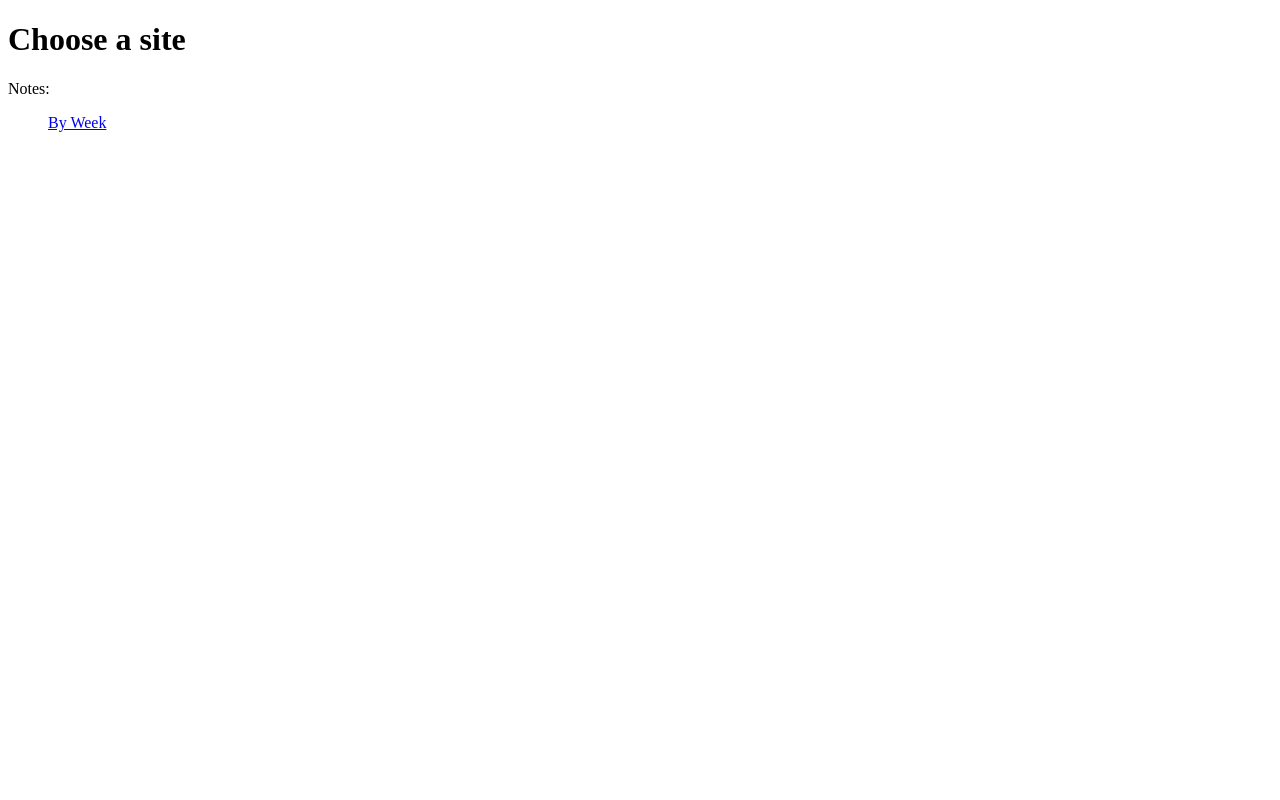
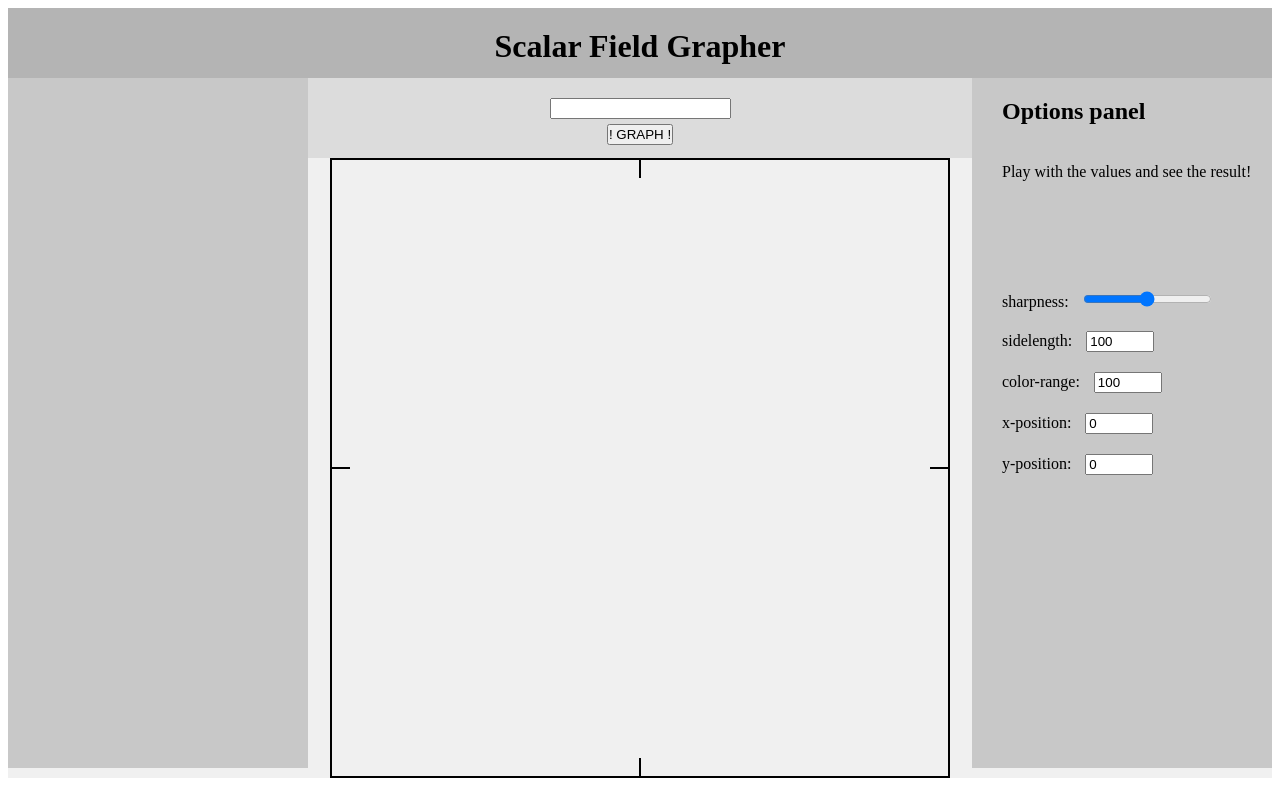
Before and after one commit to Andrias-Scheuchzeri/My, a plain HTML site: page index.html in a window 1280 px wide. Drawn offline with Linux system fonts and the light colour scheme.

Commit message:
Update index.html

```diff
--- a/index.html
+++ b/index.html
@@ -1,16 +1,206 @@
+
 <!DOCTYPE html>
 <html lang="en">
 
   <head>
     <meta charset="utf-8">
-    <title> MyWeb </title>
+    <title> Visualization </title>
+    <style>
+      #leftside  {
+        width: 300px;
+        height: 690px;
+        background: rgb(200,200,200);
+        float: left;
+      }
+      #rightside {
+        width: 270px;
+        height: 690px;
+        background: rgb(200,200,200);
+        float: right;
+        padding-left: 30px;
+      }
+      #heading	{
+        height: 70px;
+        width: 100%;
+        background: rgb(180,180,180);
+      }
+      #above		{
+        height: 70px;
+        width: 100%;
+        background: rgb(220,220,220);
+        padding-top: 10px;
+      }
+      #middle		{
+        height: 620px;
+        width: 100%;
+        background: rgb(240,240,240);
+      }
+      canvas {
+          display: block;
+          margin-left: auto;
+          margin-right: auto;
+          padding-left: 0;
+          padding-right: 0;
+          width: 620px;
+          height: 620px;
+      }
+      h1 {
+        padding-top: 20px;
+        text-align: center;
+        margin-top: 0;
+      }
+      input[type="range"] {
+        margin-top: 110px;
+        margin-left: 10px;
+      }
+      input[type="number"] {
+        margin-top: 20px;
+        margin-left: 10px;
+        width: 60px;
+      }
+      input[type="text"] {
+        display: block;
+        margin-top: 10px;
+        margin-bottom: 5px;
+        margin-left: auto;
+        margin-right: auto;
+        padding-left: 0;
+        padding-right: 0;
+      }
+      #BTN_graph {
+        display: block;
+        margin-left: auto;
+        margin-right: auto;
+        padding-left: 0;
+        padding-right: 0;
+      }
+    </style>
   </head>
 
   <body>
-    <h1> Choose a site </h1>
 
-    <p> Notes: </p>
-    <dd><a href="file:///C:/Users/jakubantos/Documents/Git/byweek.html"> By Week </a></dd>
+    <div id="heading">
+      <h1>Scalar Field Grapher<h1>
+    </div>
 
+    <div id="leftside">
+    </div>
+
+    <div id="rightside">
+      <h2>Options panel</h2> <br>
+      Play with the values and see the result! <br>
+      sharpness: <input id="INPT_sharpness" type="range"></input><br>
+      sidelength: <input id="INPT_sidelength" type="number" value ="100"></input> <br>
+      color-range: <input id="INPT_color-range" type="number" value="100"></input> <br>
+      x-position: <input id="INPT_x-position" type="number" value="0"></input> <br>
+      y-position: <input id="INPT_y-position" type="number" value="0"></input>
+    </div>
+
+    <div id="above">
+      <input id="INPT_equation" type="text"></input>
+      <button id="BTN_graph"> ! GRAPH ! </button>
+    </div>
+
+    <div id="middle">
+        <canvas id = "canvas"></canvas>
+    </div>
+
+    <script>
+      var canvas = document.getElementById("canvas");
+      var c = canvas.getContext("2d");
+      canvas.width = 620;
+      canvas.height = 620;
+      console.log(canvas);
+
+
+      var equation;
+      var x_position;
+      var y_position;
+      var sharpness;
+      var sidelength;
+      var color_range;
+      document.getElementById("BTN_graph").addEventListener("click", function() {
+        equation = document.getElementById("INPT_equation").value;
+        x_position = document.getElementById("INPT_x-position").value;
+        y_position = document.getElementById("INPT_y-position").value;
+        sharpness = document.getElementById("INPT_sharpness").value;
+        sidelength = document.getElementById("INPT_sidelength").value;
+        color_range = document.getElementById("INPT_color-range").value;
+        console.log("equation: " + equation);
+        console.log("x-position: " + x_position);
+        console.log("y-position: " + y_position);
+        console.log("sharpness: " + sharpness);
+        console.log("sidelength: " + sidelength);
+        console.log("color-range: " + color_range);
+        console.log("------------------------------");
+        c.clearRect(0, 0, canvas.width, canvas.height);
+        graph_field();
+        graph_axes();
+      })
+
+
+      function graph_field() {
+        var sizePixels = 600/sharpness;
+        for (var j = 0; j < sharpness; j++) {
+          for (var i = 0; i < sharpness; i++) {
+            // using position on page to produce x,y coordinates
+            var x_point = x_position - (sidelength/2) + (1/2)*(sidelength/sharpness) + (sidelength/sharpness) * i;
+            var y_point = y_position - (sidelength/2) + (1/2)*(sidelength/sharpness) + (sidelength/sharpness) * j;
+            //console.log("f(" + x_point + ", " + y_point + ") = " + evalPoint(x_point, y_point));
+            c.beginPath();
+            c.rect(10 + i*sizePixels, 610 - (j+1)*sizePixels, sizePixels, sizePixels);
+            c.fillStyle = colorPoint(x_point, y_point);
+            c.fill();
+          }
+          i = 0;
+        }
+      }
+
+
+      graph_axes();
+      function graph_axes() {
+          c.beginPath();
+          // four small rectangles hinting at the center
+          c.rect(309, 0, 2, 20);
+          c.rect(309, 600, 2, 20);
+          c.rect(0, 309, 20, 2);
+          c.rect(600, 309, 20, 2);
+          //  frame for the field
+          c.rect(0, 0, 2, 620);
+          c.rect(0, 618, 620, 2);
+          c.rect(618, 0, 2, 620);
+          c.rect(0, 0, 620, 2);
+
+          c.fillStyle = "black";
+          c.fill();
+      }
+
+      // input: x,y position on the graph
+      function evalPoint(a,b) {
+        var x = a;
+        var y = b;
+        return eval(equation);
+      }
+       // output: value of f(x,y), where f depends on user input
+
+      // input: x,y position on the graph
+      function colorPoint(x_new, y_new) {
+        if (evalPoint(x_new, y_new) > 0) {
+          return rgb(255, 255*(1-evalPoint(x_new, y_new)/color_range), 255*(1-evalPoint(x_new, y_new)/color_range));
+        }
+        if (evalPoint(x_new, y_new) < 0) {
+          return rgb(255*(1+evalPoint(x_new, y_new)/color_range), 255*(1+evalPoint(x_new, y_new)/color_range), 255);
+        }
+        else {
+          return rgb(255,255,255);
+        }
+      } // output: rgb()
+
+      // input: rgb()
+      function rgb(r, g, b) {
+        return "rgb("+r+","+g+","+b+")";
+      } // output: "rgb()"
+    </script>
   </body>
+
 </html>
```
